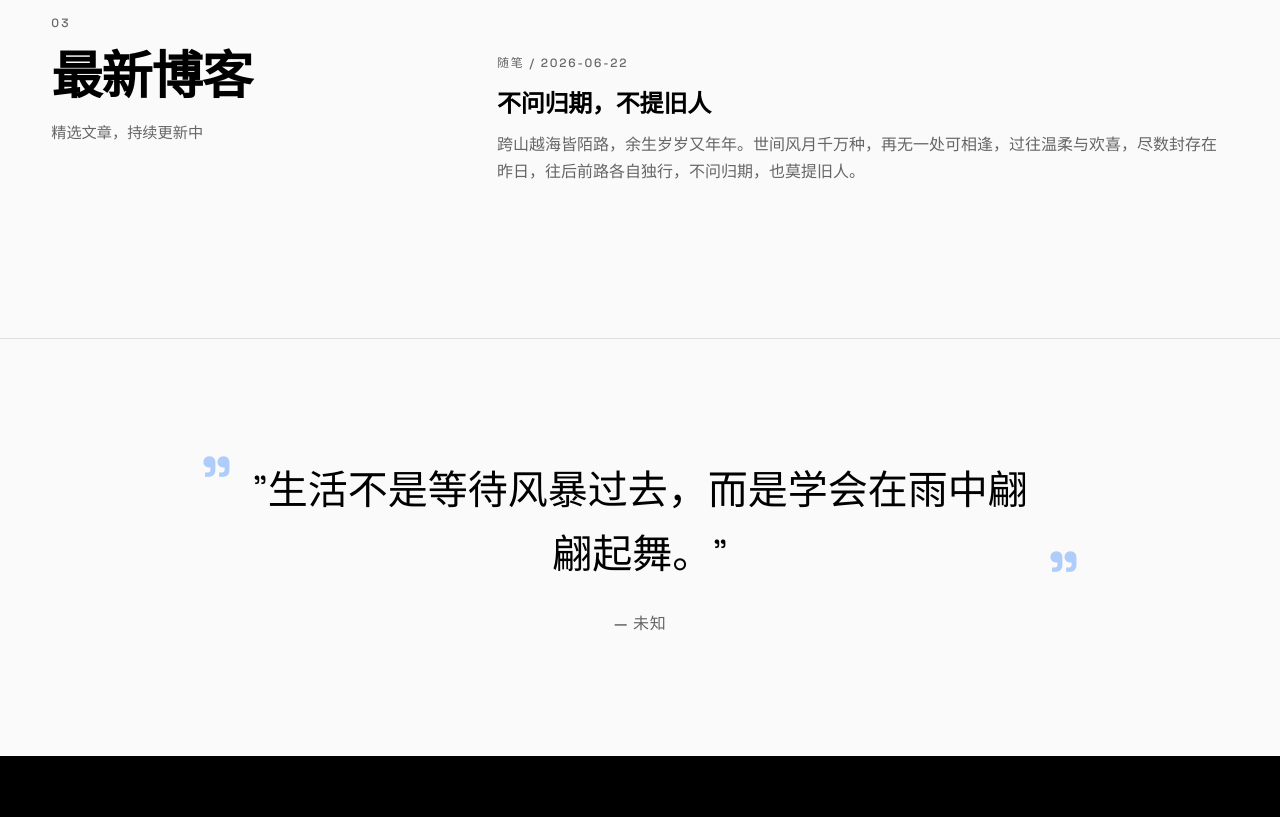
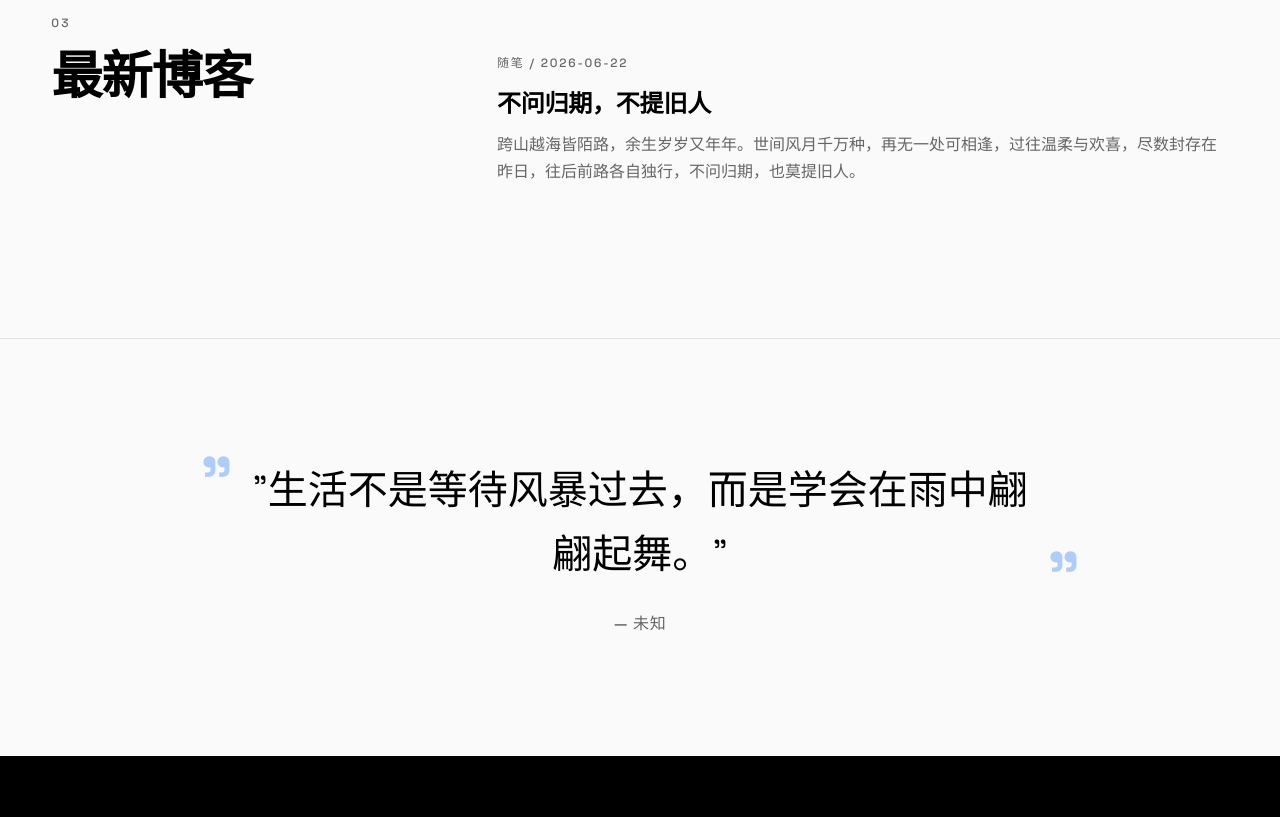
Before and after one commit to ElonMikeLi/my-website, a plain HTML site: page index.html in a window 1280 px wide. Shown: the part 2520-3337 px from the top of the page. Drawn offline with Linux system fonts and the light colour scheme.

Commit message:
Update index.html

```diff
--- a/index.html
+++ b/index.html
@@ -121,7 +121,6 @@
           <div class="split-left">
             <span class="section-number">03</span>
             <h2>最新博客</h2>
-            <p class="split-subtitle">精选文章，持续更新中</p>
           </div>
           <div class="split-right">
             <div class="posts-list" id="postList"></div>
```
